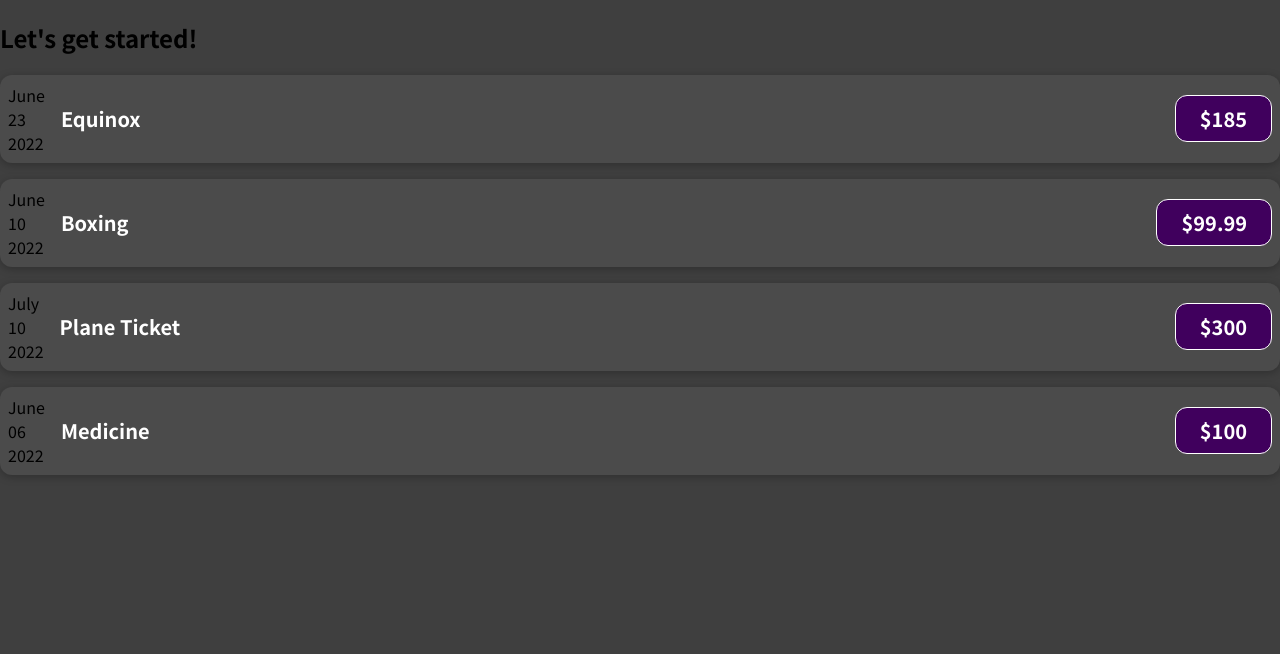
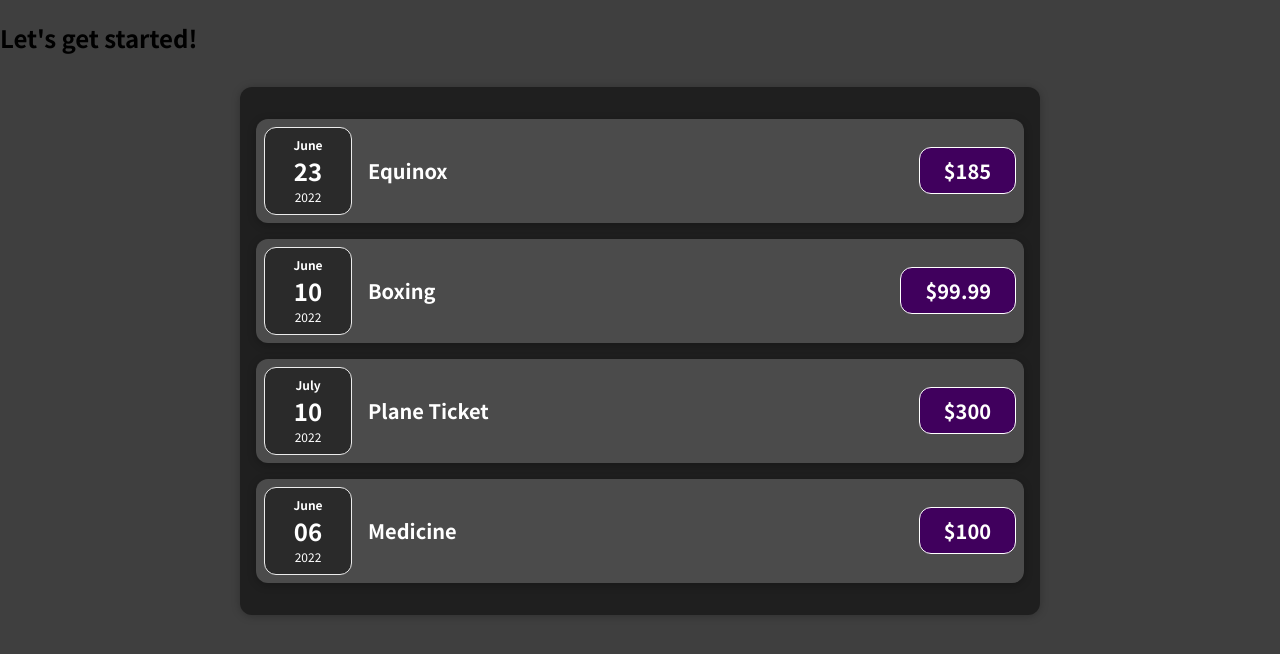
Before and after one commit to meredithbloom/react-udemy-expenses, a React (Create React App) app: page / in a window 1280 px wide. Shown: the top 654 px of the page. Built offline with nearby package versions, Linux system fonts and the light colour scheme.

Commit message:
added expenses component

```diff
--- a/src/App.js
+++ b/src/App.js
@@ -1,5 +1,5 @@
 import ExpenseItem from './components/ExpenseItem'
-
+import Expenses from './components/Expenses';
 
 function App() {
   const expenses = [
@@ -12,22 +12,7 @@
   return (
     <div>
       <h2>Let's get started!</h2>
-      <ExpenseItem
-        title={expenses[0].title}
-        amount={expenses[0].amount}
-        date={expenses[0].date }/>
-      <ExpenseItem
-        title={expenses[1].title}
-        amount={expenses[1].amount}
-        date={expenses[1].date }/>
-      <ExpenseItem
-        title={expenses[2].title}
-        amount={expenses[2].amount}
-        date={expenses[2].date }/>
-      <ExpenseItem
-        title={expenses[3].title}
-        amount={expenses[3].amount}
-        date={expenses[3].date }/>
+      <Expenses expenses={expenses}/>
     </div>
   )
 }
--- /dev/null
+++ b/src/components/ExpenseDate.css
@@ -0,0 +1,26 @@
+.expense-date {
+    display: flex;
+    flex-direction: column;
+    width: 5.5rem;
+    height: 5.5rem;
+    border: 1px solid #ececec;
+    background-color: #2a2a2a;
+    color: white;
+    border-radius: 12px;
+    align-items: center;
+    justify-content: center;
+}
+
+.expense-date__month {
+    font-size: 0.75rem;
+    font-weight: bold;
+}
+
+.expense-date__year {
+    font-size: 0.75rem;
+}
+
+.expense-date__day {
+    font-size: 1.5rem;
+    font-weight: bold;
+}
--- a/src/components/ExpenseDate.js
+++ b/src/components/ExpenseDate.js
@@ -1,4 +1,4 @@
-
+import './ExpenseDate.css'
 
 function ExpenseDate(props) {
     const month = props.date.toLocaleString('en-US', { month: 'long' })
@@ -6,10 +6,10 @@
     const year = props.date.getFullYear()
 
     return (
-        <div>
-            <div>{month}</div>
-            <div>{day}</div>
-            <div>{year}</div>
+        <div className='expense-date'>
+            <div className='expense-date__month'>{month}</div>
+            <div className='expense-date__day'>{day}</div>
+            <div className='expense-date__year'>{year}</div>
         </div>
     )
 
--- /dev/null
+++ b/src/components/Expenses.css
@@ -0,0 +1,9 @@
+.expenses {
+    padding: 1rem;
+    background-color: rgb(31, 31, 31);
+    margin: 2rem auto;
+    width: 50rem;
+    max-width: 95%;
+    border-radius: 12px;
+    box-shadow: 0 1px 8px rgba(0, 0, 0, 0.25);
+}
--- /dev/null
+++ b/src/components/Expenses.js
@@ -0,0 +1,32 @@
+import ExpenseItem from "./ExpenseItem"
+import './Expenses.css'
+
+
+function Expenses(props) {
+    const expenses = [...props.expenses]
+
+    return (
+        <div className='expenses'>
+            <ExpenseItem
+                title={expenses[0].title}
+                amount={expenses[0].amount}
+                date={expenses[0].date }/>
+            <ExpenseItem
+                title={expenses[1].title}
+                amount={expenses[1].amount}
+                date={expenses[1].date }/>
+            <ExpenseItem
+                title={expenses[2].title}
+                amount={expenses[2].amount}
+                date={expenses[2].date }/>
+            <ExpenseItem
+                title={expenses[3].title}
+                amount={expenses[3].amount}
+                date={expenses[3].date }/>
+        </div>
+    )
+
+
+}
+
+export default Expenses
--- a/src/index.js
+++ b/src/index.js
@@ -6,9 +6,9 @@
 
 const root = ReactDOM.createRoot(document.getElementById('root'));
 root.render(
-
+<React.StrictMode>
     <App />
-
+</React.StrictMode>
 );
 
 // If you want to start measuring performance in your app, pass a function
```
